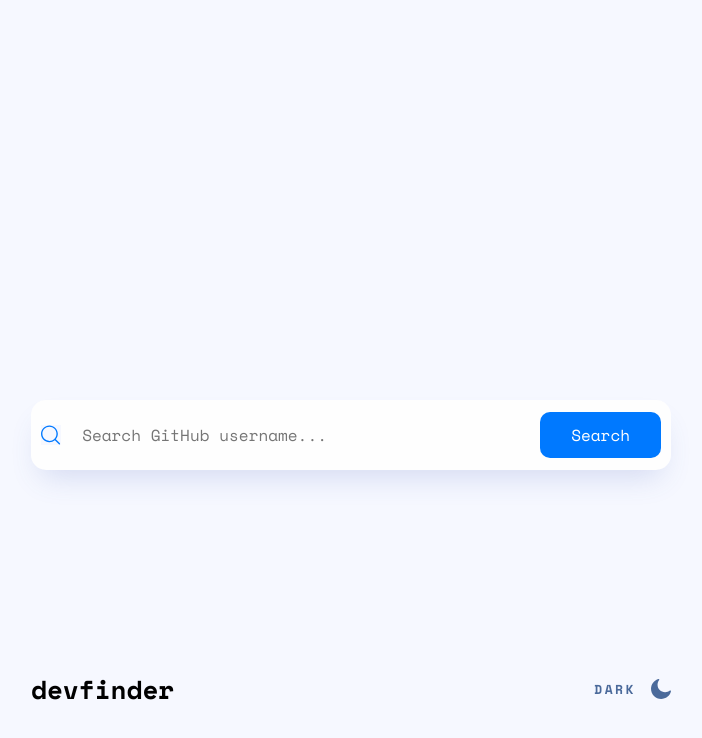
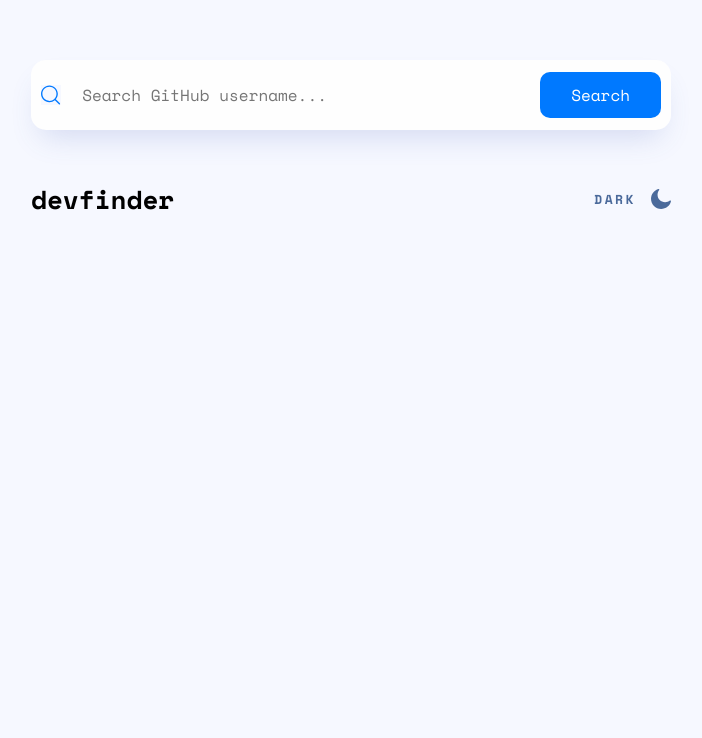
Before and after one commit to wilsonsiaw/github_user_search_app, a React (Vite) app: page / in a window 1280 px wide. Shown: the top 738 px of the page, without its empty margins (289-991 px from the left). Built offline with nearby package versions, Linux system fonts and the light colour scheme.

Commit message:
🌈 style(Header and search components): Adjust syles
Make adjustments to the margins of the header and search components

```diff
--- a/src/components/Header/Header.css
+++ b/src/components/Header/Header.css
@@ -64,7 +64,7 @@
         justify-content: space-between;
         margin: 0 auto;
         width: 50%;
-        margin-top: 200px;
+        margin-top: 50px;
 
         font-family: 'Space Mono', sans-serif;
     }
--- a/src/components/Search/Search.css
+++ b/src/components/Search/Search.css
@@ -15,8 +15,7 @@
         padding: 35px;
 
         border-radius: 15px;
-        margin: 0;
-        margin-top: 400px;
+        margin-top: 30px;
         box-shadow: 0px 16px 30px -10px rgba(70, 96, 187, 0.20);
 
         position: relative;
@@ -80,14 +79,14 @@
         display: flex;
         justify-content: center;
         align-items: center;
-        width: 90%;
+        width: 80%;
         gap: 20px;
         background-color: #fefefe;
         padding: 35px;
 
         border-radius: 15px;
         margin: 0;
-        margin-top: 400px;
+        margin-top: 35px;
         box-shadow: 0px 16px 30px -10px rgba(70, 96, 187, 0.20);
 
         position: relative;
@@ -158,7 +157,7 @@
 
         border-radius: 15px;
         margin: 0;
-        margin-top: 400px;
+        margin-top: 60px;
         box-shadow: 0px 16px 30px -10px rgba(70, 96, 187, 0.20);
 
         position: relative;
```
